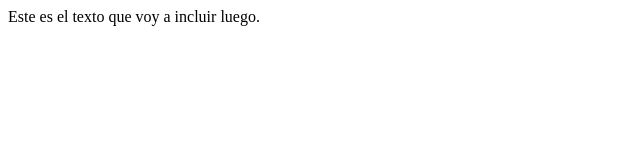
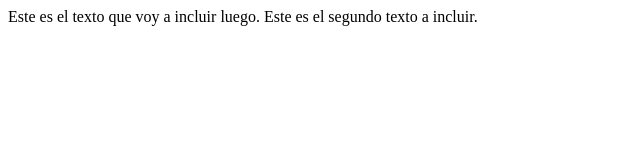
Before and after one commit to Danteba/prueba, a plain HTML site: page index.htm in a window 1280 px wide. Shown: the whole page, without its empty margins (0-640 px from the left). Drawn offline with Linux system fonts and the light colour scheme.

Commit message:
Con un segundo texto

```diff
--- a/index.htm
+++ b/index.htm
@@ -6,5 +6,6 @@
   </head>
   <body>
 Este es el texto que voy a incluir luego.
+Este es el segundo texto a incluir.
   </body>
 </html>
```
